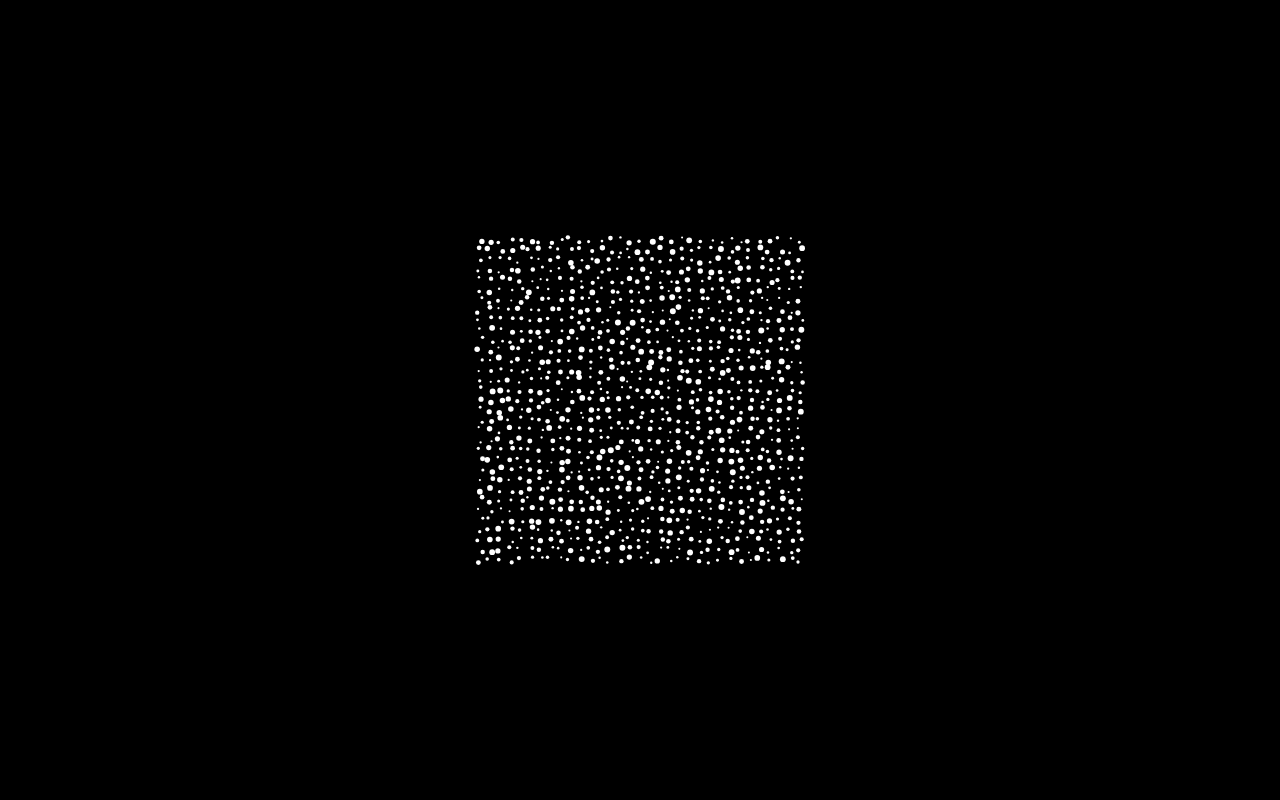
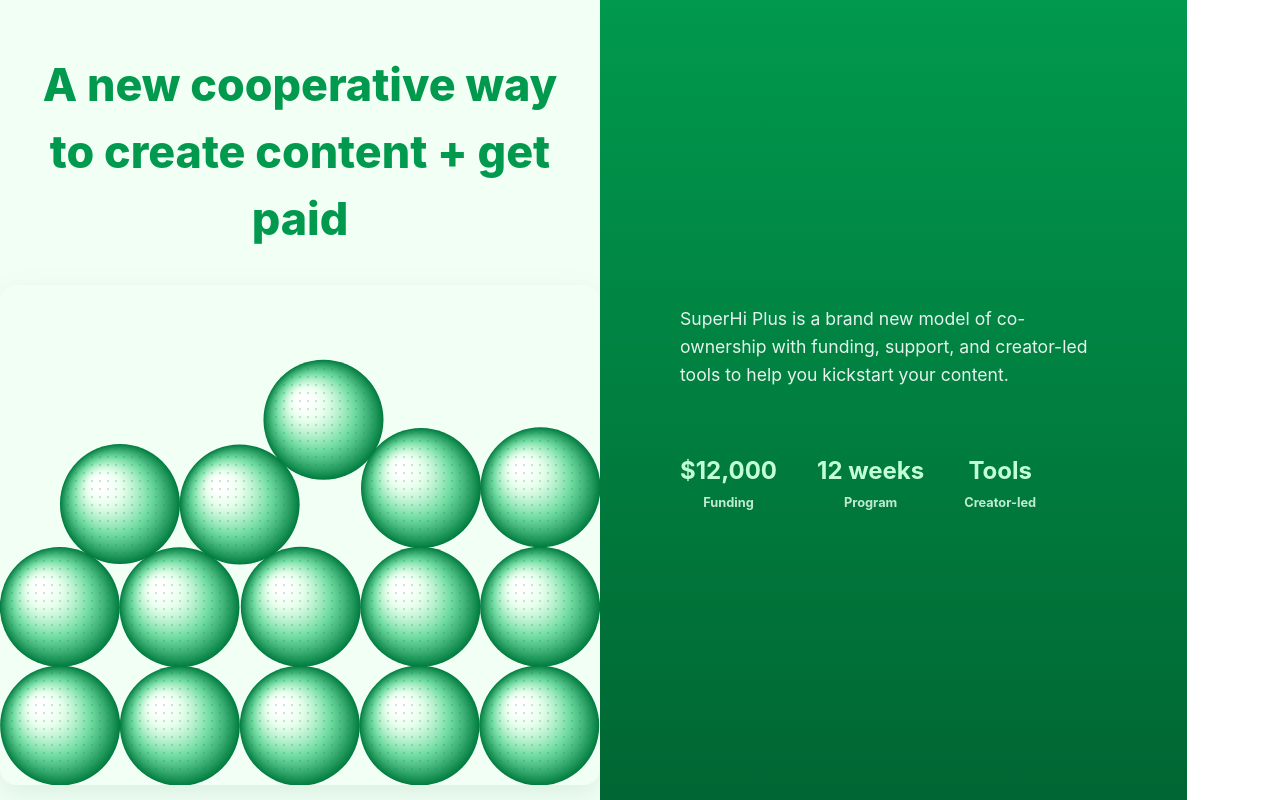
Before and after one commit to siren8289/interactive_dev, a React (Vite) app: page / in a window 1280 px wide. Built offline with nearby package versions, Linux system fonts and the light colour scheme.

Commit message:
6 완료

```diff
--- a/package.json
+++ b/package.json
@@ -10,10 +10,14 @@
     "preview": "vite preview"
   },
   "dependencies": {
+    "@react-three/cannon": "^6.6.0",
     "@react-three/drei": "^10.7.6",
     "@react-three/fiber": "^9.3.0",
+    "@react-three/rapier": "^2.1.0",
     "cannon-es": "^0.20.0",
+    "framer-motion": "^12.23.22",
     "gsap": "^3.13.0",
+    "matter-js": "^0.20.0",
     "react": "^19.1.1",
     "react-dom": "^19.1.1",
     "three": "^0.180.0"
--- a/src/App.jsx
+++ b/src/App.jsx
@@ -1,6 +1,11 @@
 import React from "react";
-import ParticleCloud from "./components/ParticleCloud";
+import BouncyBalls from "./components/BouncyBalls"; // ✅ 경로 수정!
+import "./App.css";
 
 export default function App() {
-  return <ParticleCloud />;
+  return (
+    <div className="App">
+      <BouncyBalls />
+    </div>
+  );
 }
--- /dev/null
+++ b/src/components/BouncyBalls.css
@@ -0,0 +1,74 @@
+.superhi-wrapper {
+  display: flex;
+  height: 100vh;
+  font-family: "Inter", sans-serif;
+}
+
+/* 🟩 왼쪽 영역 — 연한 민트 그린 배경 */
+.left {
+  flex: 1.1;
+  background: #f2fff5; /* 기존 #eef3ff → 밝은 민트 */
+  color: #00994d; /* 기존 #0048ff → 메인 그린 */
+  display: flex;
+  flex-direction: column;
+  justify-content: center;
+  align-items: center;
+}
+
+.title {
+  font-size: clamp(2rem, 3.5vw, 3rem);
+  font-weight: 800;
+  text-align: center;
+  margin-bottom: 2rem;
+}
+
+/* 🟢 공 캔버스 박스 */
+.physics-scene {
+  width: 600px;
+  height: 500px;
+  border-radius: 16px;
+  overflow: hidden;
+  background: #f2fff5; /* 민트색 배경 */
+  box-shadow: inset 0 8px 20px rgba(255, 255, 255, 0.8),
+    inset 0 -10px 20px rgba(0, 150, 80, 0.15), 0 10px 30px rgba(0, 120, 60, 0.1);
+}
+
+/* 🟩 오른쪽 영역 — 진한 그린 그라디언트 */
+.right {
+  flex: 0.9;
+  background: linear-gradient(180deg, #00994d 0%, #006633 100%);
+  color: white;
+  display: flex;
+  flex-direction: column;
+  justify-content: center;
+  padding: 5rem;
+}
+
+.desc {
+  font-size: 1.1rem;
+  line-height: 1.6;
+  opacity: 0.9;
+  max-width: 420px;
+  margin-bottom: 4rem;
+}
+
+/* 아이콘 섹션 */
+.icons {
+  display: flex;
+  gap: 2.5rem;
+}
+
+.icon-item {
+  font-size: 1.5rem;
+  font-weight: 700;
+  text-align: center;
+  color: #c3ffd6; /* 아이콘 텍스트에 연한 민트톤 */
+}
+
+.icon-item small {
+  display: block;
+  font-size: 0.8rem;
+  opacity: 0.85;
+  margin-top: 0.25rem;
+  color: #e0ffe8; /* 작은 텍스트는 밝은 민트 */
+}
--- /dev/null
+++ b/src/components/BouncyBalls.jsx
@@ -0,0 +1,191 @@
+import React, { useEffect, useRef } from "react";
+import Matter from "matter-js";
+import "./BouncyBalls.css";
+
+export default function BouncyBalls() {
+  const sceneRef = useRef(null);
+
+  useEffect(() => {
+    const container = sceneRef.current;
+    if (!container) return;
+
+    const Engine = Matter.Engine,
+      Runner = Matter.Runner,
+      Bodies = Matter.Bodies,
+      Composite = Matter.Composite,
+      Body = Matter.Body,
+      Mouse = Matter.Mouse,
+      MouseConstraint = Matter.MouseConstraint;
+
+    const engine = Engine.create();
+    const world = engine.world;
+    world.gravity.y = 1;
+
+    // Canvas 설정
+    const width = 600;
+    const height = 500;
+    const canvas = document.createElement("canvas");
+    canvas.width = width;
+    canvas.height = height;
+    container.appendChild(canvas);
+    const ctx = canvas.getContext("2d");
+
+    // 벽 + 바닥
+    const ground = Bodies.rectangle(width / 2, height + 20, width, 40, {
+      isStatic: true,
+    });
+    const wallLeft = Bodies.rectangle(-20, height / 2, 40, height, {
+      isStatic: true,
+    });
+    const wallRight = Bodies.rectangle(width + 20, height / 2, 40, height, {
+      isStatic: true,
+    });
+
+    // 공 여러 개
+    const balls = [];
+    const cols = 8;
+    const rows = 3;
+    const radius = 60;
+    const spacing = 110;
+
+    for (let y = 0; y < rows; y++) {
+      for (let x = 0; x < cols; x++) {
+        const offsetX = x * spacing + (Math.random() - 0.5) * 20;
+        const offsetY = y * spacing - 300 + (Math.random() - 0.5) * 20;
+        balls.push(
+          Bodies.circle(offsetX + 80, offsetY, radius, {
+            restitution: 0.9,
+            friction: 0.03,
+            frictionAir: 0.01,
+            density: 0.001,
+          })
+        );
+      }
+    }
+
+    Composite.add(world, [ground, wallLeft, wallRight, ...balls]);
+
+    // 🎨 도트 패턴 (Green Ver.)
+    const dotPattern = document.createElement("canvas");
+    dotPattern.width = 8;
+    dotPattern.height = 8;
+    const dotCtx = dotPattern.getContext("2d");
+    dotCtx.fillStyle = "#00994D"; // 메인 그린
+    dotCtx.beginPath();
+    dotCtx.arc(4, 4, 1, 0, Math.PI * 2);
+    dotCtx.fill();
+
+    // 🎨 공 3D 효과 (그린 그라디언트)
+    const draw3DBall = (x, y, r) => {
+      // 그라디언트 베이스
+      const gradient = ctx.createRadialGradient(
+        x - r / 3,
+        y - r / 3,
+        r / 10,
+        x,
+        y,
+        r
+      );
+      gradient.addColorStop(0, "#ffffff");
+      gradient.addColorStop(0.2, "#d9ffe0"); // 밝은 민트
+      gradient.addColorStop(0.6, "#4cd38a"); // 중간 톤
+      gradient.addColorStop(1, "#007a3e"); // 진한 그린
+
+      ctx.beginPath();
+      ctx.arc(x, y, r, 0, Math.PI * 2);
+      ctx.fillStyle = gradient;
+      ctx.fill();
+
+      // 반사광
+      const highlight = ctx.createRadialGradient(
+        x - r / 2.5,
+        y - r / 2.5,
+        0,
+        x,
+        y,
+        r
+      );
+      highlight.addColorStop(0, "rgba(255,255,255,0.6)");
+      highlight.addColorStop(1, "rgba(255,255,255,0)");
+      ctx.fillStyle = highlight;
+      ctx.beginPath();
+      ctx.arc(x, y, r, 0, Math.PI * 2);
+      ctx.fill();
+
+      // 도트 질감 (반투명 그린)
+      const pattern = ctx.createPattern(dotPattern, "repeat");
+      ctx.globalAlpha = 0.3;
+      ctx.fillStyle = pattern;
+      ctx.beginPath();
+      ctx.arc(x, y, r, 0, Math.PI * 2);
+      ctx.fill();
+      ctx.globalAlpha = 1;
+    };
+
+    // 🖱️ 클릭 & 드래그
+    const mouse = Mouse.create(canvas);
+    const mouseConstraint = MouseConstraint.create(engine, {
+      mouse,
+      constraint: {
+        stiffness: 0.2,
+        render: { visible: false },
+      },
+    });
+    Composite.add(world, mouseConstraint);
+
+    // 🎬 루프
+    const renderLoop = () => {
+      Matter.Engine.update(engine, 1000 / 60);
+      ctx.clearRect(0, 0, width, height);
+      ctx.fillStyle = "#f2fff5"; // 배경 연한 그린 톤
+      ctx.fillRect(0, 0, width, height);
+
+      balls.forEach(({ position, circleRadius }) => {
+        draw3DBall(position.x, position.y, circleRadius);
+      });
+
+      requestAnimationFrame(renderLoop);
+    };
+
+    renderLoop();
+    Runner.run(Runner.create(), engine);
+
+    // cleanup
+    return () => {
+      if (container.contains(canvas)) container.removeChild(canvas);
+      Matter.Engine.clear(engine);
+    };
+  }, []);
+
+  return (
+    <div className="superhi-wrapper">
+      <div className="left">
+        <h2 className="title">
+          A new cooperative way <br /> to create content + get paid
+        </h2>
+        <div ref={sceneRef} className="physics-scene" />
+      </div>
+
+      <div className="right">
+        <p className="desc">
+          SuperHi Plus is a brand new model of co-ownership with funding,
+          support, and creator-led tools to help you kickstart your content.
+        </p>
+        <div className="icons">
+          <div className="icon-item">
+            $12,000 <br />
+            <small>Funding</small>
+          </div>
+          <div className="icon-item">
+            12 weeks <br />
+            <small>Program</small>
+          </div>
+          <div className="icon-item">
+            Tools <br />
+            <small>Creator-led</small>
+          </div>
+        </div>
+      </div>
+    </div>
+  );
+}
```
Also changed, not shown: src/components/InteractiveText.css (added), src/components/InteractiveText.jsx (added), 1 other file (tests, documents, lock files or other folders).
